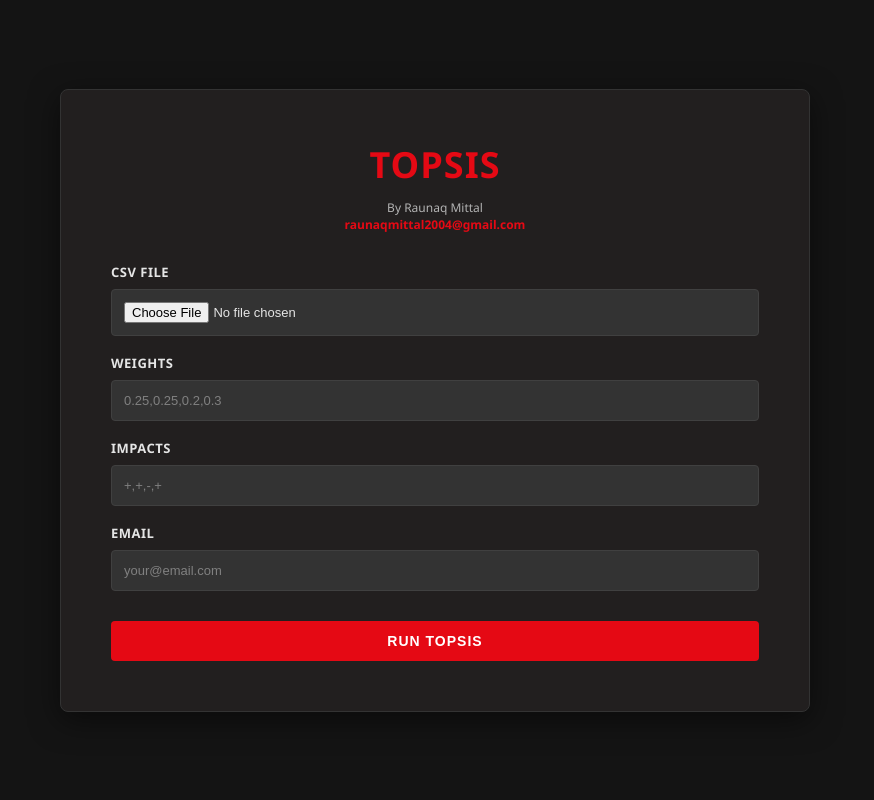
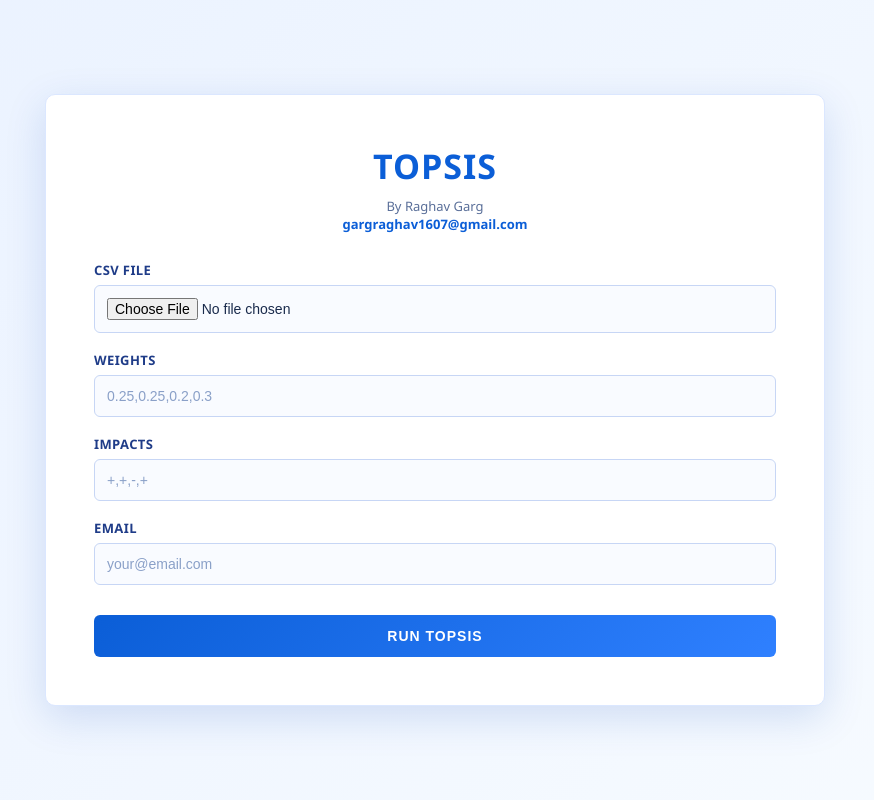
Before and after one commit to gargraghav0059/Topsis_102303066, a Flask app: page / in a window 1280 px wide. Shown: the whole page, without its empty margins (205-1079 px from the left). Run offline with Flask 3, Linux system fonts and the light colour scheme; parts of the project's set-up code (start-up, migrations or seed data) failed here and were passed over.

Commit message:
updated html

```diff
--- a/templates/index.html
+++ b/templates/index.html
@@ -1,203 +1,243 @@
 <!doctype html>
-<html>
+<html lang="en">
 <head>
     <meta charset="utf-8">
     <meta name="viewport" content="width=device-width, initial-scale=1">
     <title>TOPSIS</title>
+
     <style>
-        * { margin: 0; padding: 0; box-sizing: border-box; }
+        * {
+            margin: 0;
+            padding: 0;
+            box-sizing: border-box;
+        }
+
         body {
-            font-family: 'Segoe UI', Tahoma, Geneva, Verdana, sans-serif;
-            background: #141414;
+            font-family: "Segoe UI", Roboto, Arial, sans-serif;
+            background: linear-gradient(135deg, #eaf2ff, #f7fbff);
             min-height: 100vh;
             display: flex;
+            align-items: center;
             justify-content: center;
-            align-items: center;
-            padding: 20px;
+            padding: 24px;
         }
+
         .container {
-            background: #221f1f;
-            border-radius: 8px;
-            box-shadow: 0 8px 30px rgba(0, 0, 0, 0.5);
-            padding: 50px;
-            width: 90%;
-            max-width: 750px;
-            border: 1px solid #333;
+            background: #ffffff;
+            width: 100%;
+            max-width: 780px;
+            border-radius: 10px;
+            padding: 48px;
+            box-shadow: 0 12px 40px rgba(0, 70, 180, 0.15);
+            border: 1px solid #dbe7ff;
         }
+
         h1 {
-            color: #e50914;
             text-align: center;
-            margin-bottom: 10px;
-            font-size: 36px;
+            color: #0b5ed7;
+            font-size: 34px;
             font-weight: 700;
+            margin-bottom: 8px;
             letter-spacing: 1px;
         }
+
         .author {
             text-align: center;
-            color: #b3b3b3;
-            font-size: 12px;
-            margin-bottom: 30px;
+            font-size: 13px;
+            color: #5a6f99;
+            margin-bottom: 28px;
         }
+
         .author a {
-            color: #e50914;
+            color: #0b5ed7;
+            font-weight: 600;
             text-decoration: none;
-            font-weight: 600;
         }
+
         .author a:hover {
             text-decoration: underline;
         }
+
         .form-group {
             margin-bottom: 18px;
         }
+
         label {
             display: block;
-            margin-bottom: 8px;
-            color: #e5e5e5;
+            margin-bottom: 6px;
+            font-size: 13px;
             font-weight: 600;
-            font-size: 13px;
+            color: #1f3c88;
             text-transform: uppercase;
-            letter-spacing: 0.5px;
+            letter-spacing: 0.4px;
         }
+
         input {
             width: 100%;
             padding: 12px;
-            border: 1px solid #404040;
-            border-radius: 4px;
-            font-size: 13px;
-            background: #333333;
-            color: #e5e5e5;
+            border-radius: 6px;
+            border: 1px solid #c7d6f5;
+            background: #f9fbff;
+            font-size: 14px;
+            color: #1a2b4c;
+            transition: all 0.25s ease;
+        }
+
+        input::placeholder {
+            color: #8aa0c8;
+        }
+
+        input:focus {
+            outline: none;
+            border-color: #0b5ed7;
+            background: #ffffff;
+            box-shadow: 0 0 0 3px rgba(11, 94, 215, 0.15);
+        }
+
+        button {
+            width: 100%;
+            margin-top: 12px;
+            padding: 13px;
+            border-radius: 6px;
+            border: none;
+            background: linear-gradient(135deg, #0b5ed7, #2f80ff);
+            color: #ffffff;
+            font-size: 14px;
+            font-weight: 700;
+            letter-spacing: 1px;
+            cursor: pointer;
+            text-transform: uppercase;
             transition: all 0.3s ease;
         }
-        input::placeholder {
-            color: #808080;
-        }
-        input:focus {
-            outline: none;
-            border-color: #e50914;
-            background: #404040;
-            box-shadow: 0 0 8px rgba(229, 9, 20, 0.3);
-        }
-        button {
-            width: 100%;
-            padding: 12px;
-            background: #e50914;
-            color: white;
-            border: none;
-            border-radius: 4px;
-            font-weight: 700;
-            cursor: pointer;
-            margin-top: 12px;
-            font-size: 14px;
-            text-transform: uppercase;
-            letter-spacing: 1px;
-            transition: all 0.3s ease;
-        }
+
         button:hover {
-            background: #c40812;
-            box-shadow: 0 4px 15px rgba(229, 9, 20, 0.4);
+            box-shadow: 0 6px 20px rgba(11, 94, 215, 0.35);
             transform: translateY(-2px);
         }
+
         button:active {
             transform: translateY(0);
         }
+
         .message {
             margin-top: 18px;
             padding: 12px;
-            border-radius: 4px;
             text-align: center;
+            border-radius: 6px;
             font-size: 13px;
             font-weight: 600;
         }
+
         .success {
-            background: #1a4d2e;
-            color: #4ade80;
-            border: 1px solid #2d7a4a;
+            background: #e6f4ea;
+            color: #137333;
+            border: 1px solid #b7e1c0;
         }
+
         .error {
-            background: #4d1a1a;
-            color: #ff6b6b;
-            border: 1px solid #7a2d2d;
+            background: #fdecea;
+            color: #b3261e;
+            border: 1px solid #f5c2c7;
         }
+
         .results-section {
-            margin-top: 30px;
-            padding-top: 30px;
-            border-top: 1px solid #404040;
+            margin-top: 32px;
+            padding-top: 28px;
+            border-top: 1px solid #dbe7ff;
         }
+
         .results-title {
-            color: #e50914;
             font-size: 18px;
             font-weight: 700;
-            margin-bottom: 15px;
+            color: #0b5ed7;
+            margin-bottom: 16px;
             text-transform: uppercase;
         }
+
         table {
             width: 100%;
             border-collapse: collapse;
-            background: #333333;
-            border-radius: 4px;
+            background: #ffffff;
+            border-radius: 6px;
             overflow: hidden;
         }
+
         th {
-            background: #404040;
-            color: #e5e5e5;
+            background: #eef4ff;
+            color: #1f3c88;
+            font-size: 12px;
+            font-weight: 700;
             padding: 12px;
             text-align: left;
-            font-weight: 700;
             text-transform: uppercase;
-            font-size: 12px;
-            letter-spacing: 0.5px;
         }
+
         td {
             padding: 12px;
-            color: #b3b3b3;
-            border-bottom: 1px solid #404040;
+            font-size: 13px;
+            color: #334e80;
+            border-bottom: 1px solid #e3ecff;
         }
+
         tr:last-child td {
             border-bottom: none;
         }
+
         tr:hover {
-            background: #404040;
+            background: #f4f8ff;
         }
+
         .rank-1 {
-            color: #ffd700;
+            color: #d4af37;
             font-weight: 700;
         }
+
         .rank-2 {
-            color: #c0c0c0;
+            color: #6c757d;
             font-weight: 700;
         }
+
         .rank-3 {
-            color: #cd7f32;
+            color: #b87333;
             font-weight: 700;
         }
     </style>
 </head>
+
 <body>
 <div class="container">
+
     <h1>TOPSIS</h1>
+
     <div class="author">
-            By Raunaq Mittal<br>
-            <a href="mailto:raunaqmittal2004@gmail.com">raunaqmittal2004@gmail.com</a>
+        By Raghav Garg<br>
+        <a href="mailto:gargraghav1607@gmail.com">gargraghav1607@gmail.com</a>
     </div>
+
     <form method="post" enctype="multipart/form-data">
         <div class="form-group">
             <label>CSV File</label>
             <input type="file" name="input_file" accept=".csv" required>
         </div>
+
         <div class="form-group">
             <label>Weights</label>
             <input type="text" name="weights" placeholder="0.25,0.25,0.2,0.3" required>
         </div>
+
         <div class="form-group">
             <label>Impacts</label>
             <input type="text" name="impacts" placeholder="+,+,-,+" required>
         </div>
+
         <div class="form-group">
             <label>Email</label>
             <input type="email" name="email" placeholder="your@email.com" required>
         </div>
+
         <button type="submit">Run TOPSIS</button>
     </form>
+
     {% if message %}
         <div class="message {{ 'success' if 'Result sent' in message else 'error' }}">
             {{ message }}
@@ -219,7 +259,7 @@
                 {% for idx, row in results.iterrows() %}
                     <tr>
                         <td>{{ row[0] }}</td>
-                                <td>{{ "%.4f" | format(row[1]) }}</td>
+                        <td>{{ "%.4f"|format(row[1]) }}</td>
                         <td>
                             {% if row[2] == 1 %}
                                 <span class="rank-1">🥇 {{ row[2] }}</span>
@@ -237,6 +277,7 @@
             </table>
         </div>
     {% endif %}
+
 </div>
 </body>
 </html>
```
Lines whose indentation alone changed are shown as unchanged.
